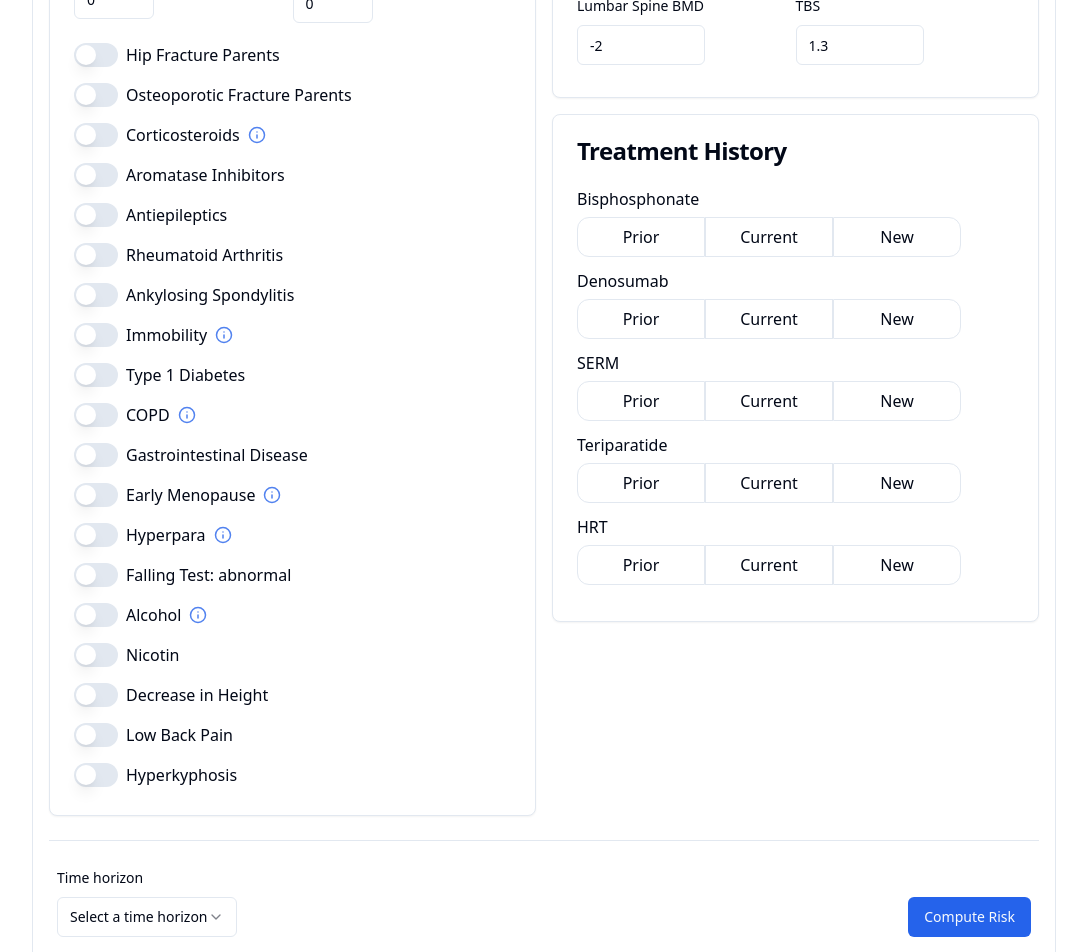
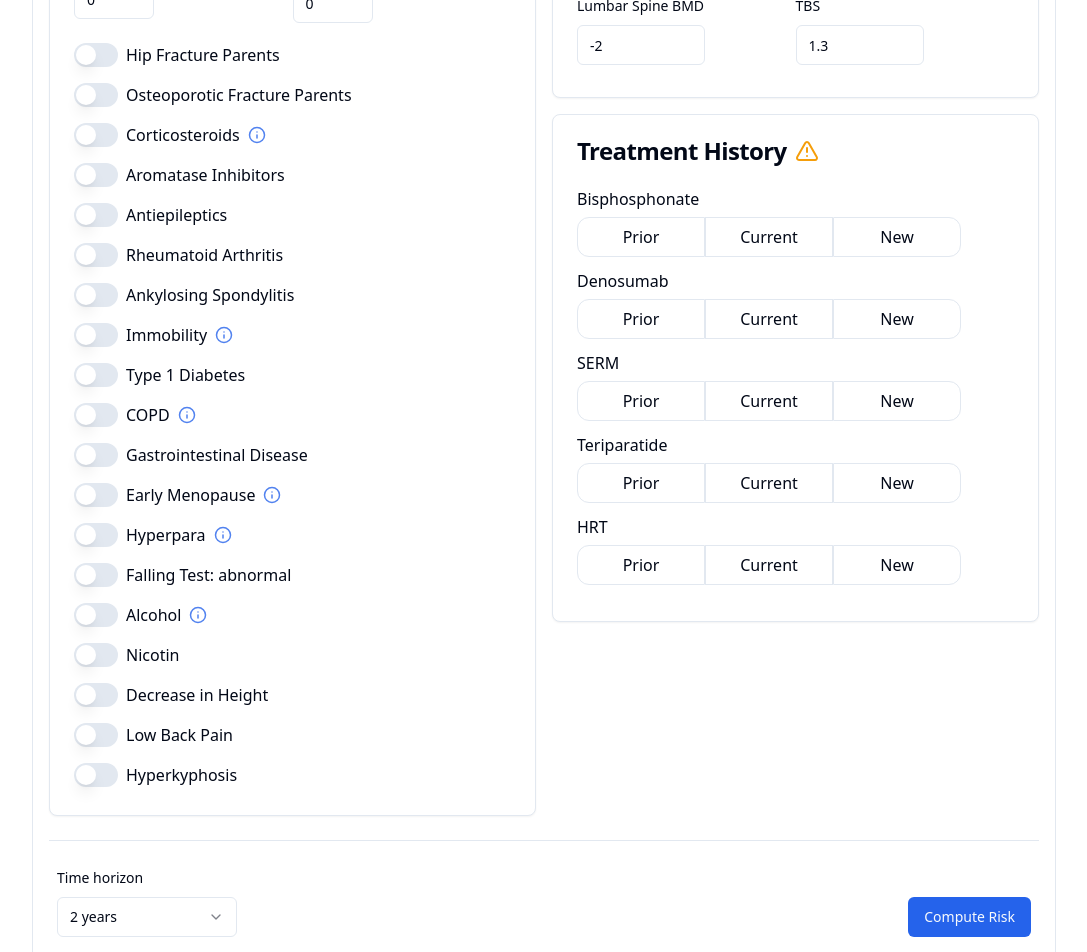
Before and after one commit to oliverkieran/fracture-risk-calculator, a React (Vite) app in the folder src/frontend/: page / in a window 1280 px wide. Shown: the part 500-1452 px from the top of the page, without its empty margins (96-1183 px from the left). Built offline with nearby package versions, Linux system fonts and the light colour scheme.

Commit message:
added new warning tooltip for treatment history

```diff
--- a/src/frontend/package.json
+++ b/src/frontend/package.json
@@ -25,7 +25,7 @@
     "axios": "^1.6.2",
     "class-variance-authority": "^0.7.0",
     "clsx": "^2.0.0",
-    "lucide-react": "^0.292.0",
+    "lucide-react": "^0.352.0",
     "react": "^18.2.0",
     "react-dom": "^18.2.0",
     "react-hook-form": "^7.48.2",
--- a/src/frontend/src/components/InputForm/index.tsx
+++ b/src/frontend/src/components/InputForm/index.tsx
@@ -40,7 +40,8 @@ import toast from "react-hot-toast";
 import { FormSchema, formDefaultValues, features } from "./schema";
 import { RiskScore } from "@/components/RiskScore";
 import { TreatmentInput } from "@/components/InputForm/TreatmentInput";
-import { InfoTooltip } from "@/components/InfoTooltip";
+import { InfoTooltip } from "@/components/tooltips/InfoTooltip";
+import { WarningTooltip } from "../tooltips/WarningTooltip";
 
 export function InputForm() {
   const form = useForm<z.infer<typeof FormSchema>>({
@@ -314,7 +315,14 @@ export function InputForm() {
               </Card>
               <Card>
                 <CardHeader>
-                  <CardTitle>Treatment History</CardTitle>
+                  <CardTitle className="flex space-x-2">
+                    <p>Treatment History</p>
+                    <WarningTooltip
+                      title="Important"
+                      content="Our model indicates that prior treatments with bisphosphonates or denosumab may increase fracture risk, a finding that contrasts with some clinical trials. Please consider this while inputting treatment history."
+                      size={24}
+                    />
+                  </CardTitle>
                 </CardHeader>
                 <CardContent>
                   {treatmentFeatures.map((feature) => (
@@ -357,7 +365,7 @@ export function InputForm() {
           <div className="flex items-end justify-between px-2 pb-4 bg-card -text--card-foreground">
             <div className="space-y-2">
               <Label>Time horizon</Label>
-              <Select onValueChange={setRiskHorizon}>
+              <Select value={riskHorizion} onValueChange={setRiskHorizon}>
                 <SelectTrigger className="w-[180px]">
                   <SelectValue placeholder="Select a time horizon" />
                 </SelectTrigger>
--- /dev/null
+++ b/src/frontend/src/components/tooltips/WarningTooltip/index.tsx
@@ -0,0 +1,36 @@
+import {
+  Tooltip,
+  TooltipContent,
+  TooltipProvider,
+  TooltipTrigger,
+} from "@/components/ui/tooltip";
+import { TriangleAlert } from "lucide-react";
+import { cn } from "@/lib/utils";
+
+export function WarningTooltip({
+  title,
+  content = "Warning",
+  className = "",
+  size = 18,
+}: {
+  title?: string;
+  content: string;
+  className?: string;
+  size?: number;
+}) {
+  return (
+    <TooltipProvider delayDuration={0}>
+      <Tooltip>
+        <TooltipTrigger asChild>
+          <div className={cn("h-auto w-fit hidden md:block", className)}>
+            <TriangleAlert size={size} className="text-amber-500" />
+          </div>
+        </TooltipTrigger>
+        <TooltipContent className="max-w-lg md:text-base px-4 pt-2 pb-4 bg-amber-50 dark:bg-amber-50 dark:text-background">
+          {title && <p className="font-semibold">{title}</p>}
+          <p className="font-normal leading-snug">{content}</p>
+        </TooltipContent>
+      </Tooltip>
+    </TooltipProvider>
+  );
+}
```
Also changed, not shown: src/frontend/src/components/tooltips/InfoTooltip/index.tsx (renamed from src/frontend/src/components/InfoTooltip/index.tsx), 1 other file (tests, documents, lock files or other folders).
